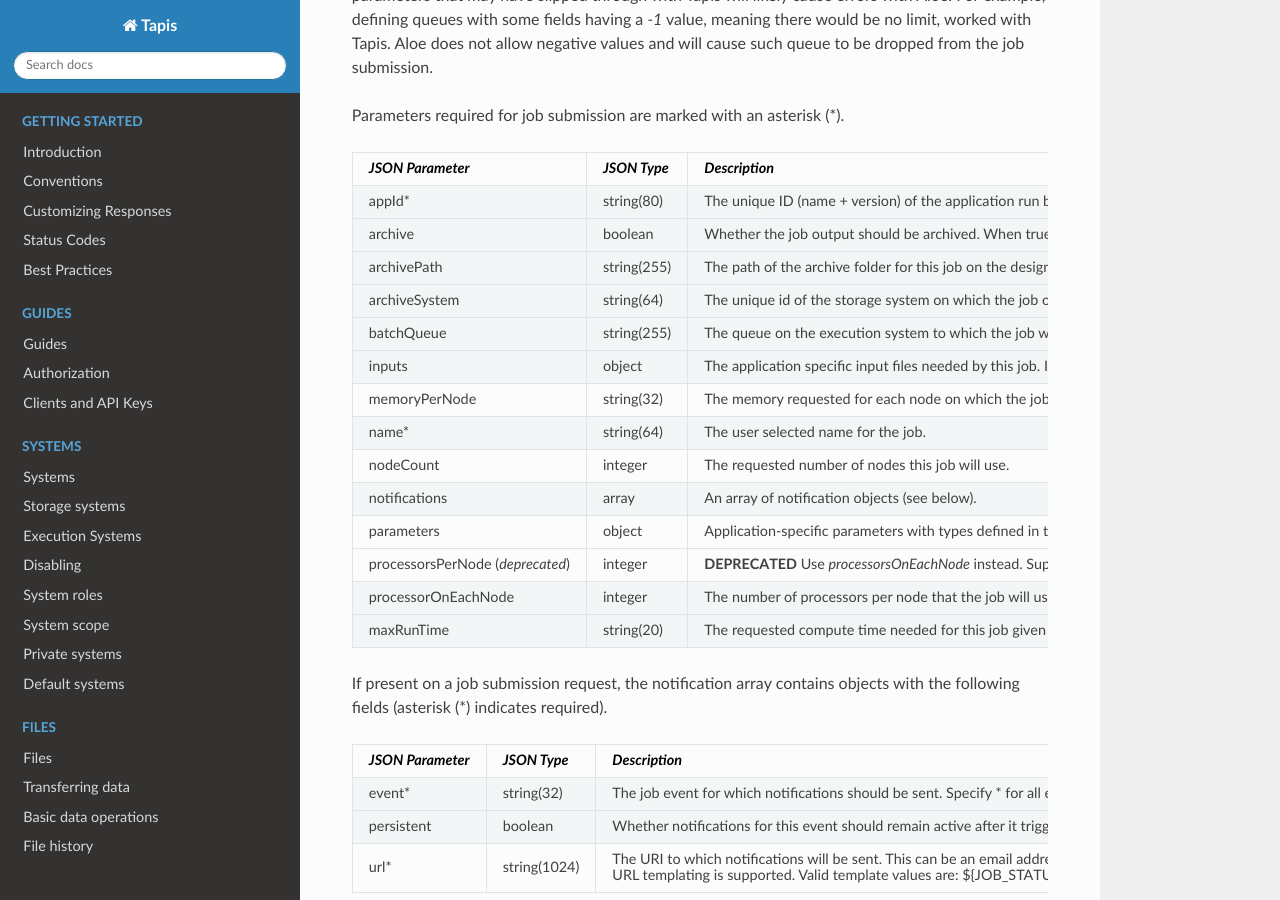
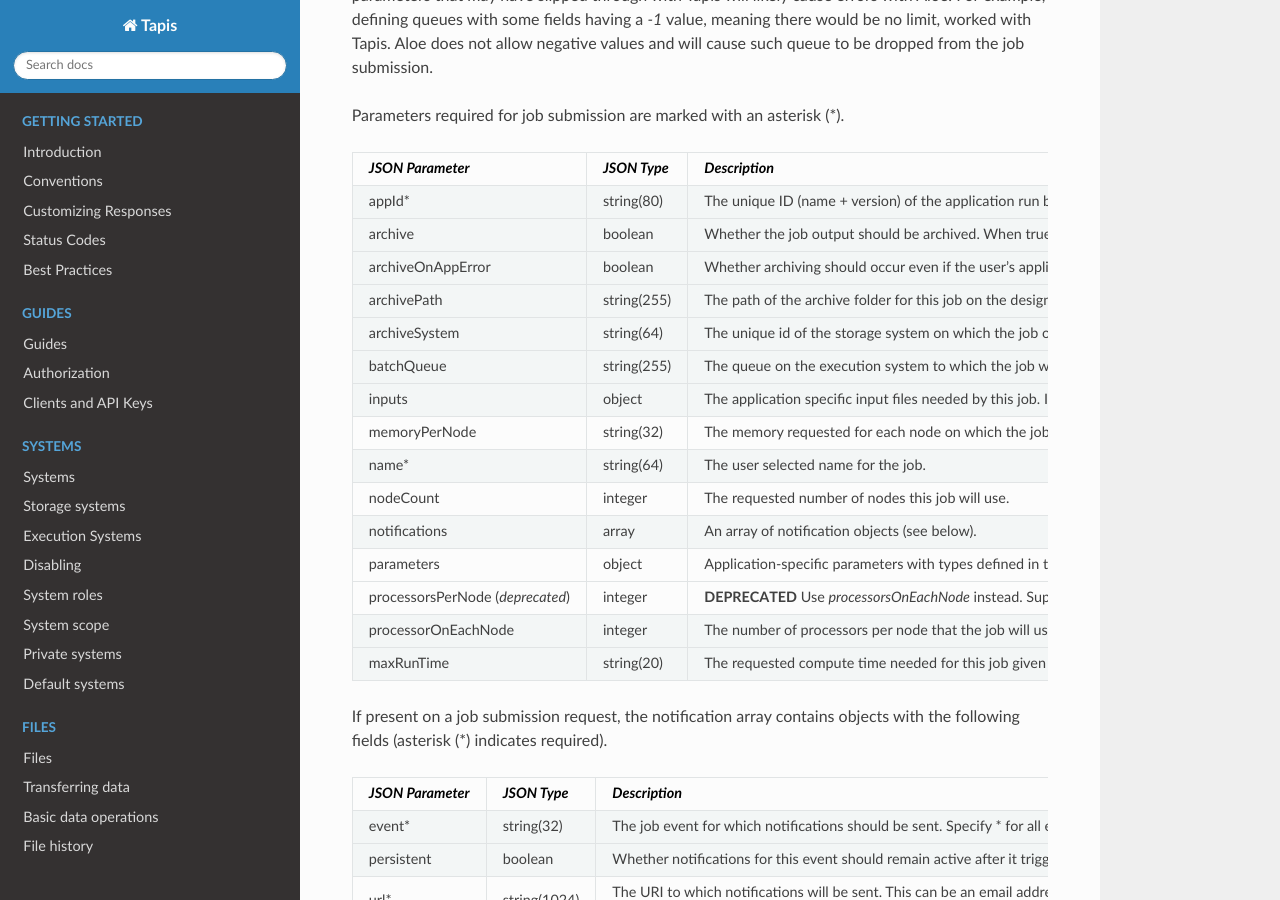
Before and after one commit to TACC-Cloud/agave-docs, a Sphinx documentation site: the page built from docs/agave/guides/jobs/aloe-job-changes.rst, in a window 1280 px wide and 900 px high, scrolled down 1323 px. Built offline with Sphinx 7.4.7 and the Read the Docs theme 2.0.0, drawn with Linux system fonts in a browser that asks for light colours; pages that are not in the unit, such as notebooks, are missing from menus.

Commit message:
archiveOnAppError documented

```diff
--- a/docs/agave/guides/jobs/aloe-job-changes.rst
+++ b/docs/agave/guides/jobs/aloe-job-changes.rst
@@ -47,6 +47,12 @@ Parameters required for job submission are marked with an asterisk (*).
 |                      |           | new file created during job   +
 |                      |           | execution will be moved to the+
 |                      |           | *archivePath*.                +
++----------------------+-----------+-------------------------------+
+| archiveOnAppError    | boolean   | Whether archiving should      +
+|                      |           | occur even if the user's      +
+|                      |           | application returns a non-zero+
+|                      |           | return code.  Default=false.  +
+|                      |           |                               +
 +----------------------+-----------+-------------------------------+
 | archivePath          |string(255)| The path of the archive folder+
 |                      |           | for this job on the           +
```
